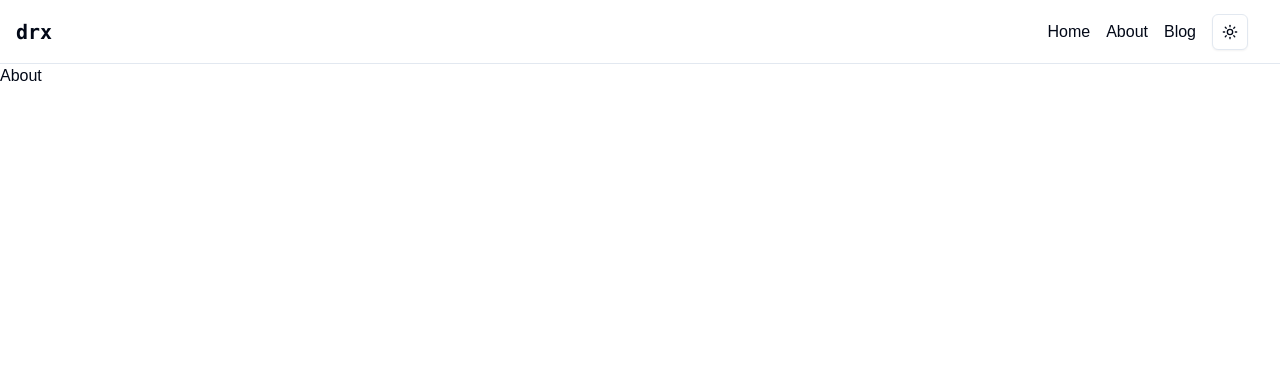
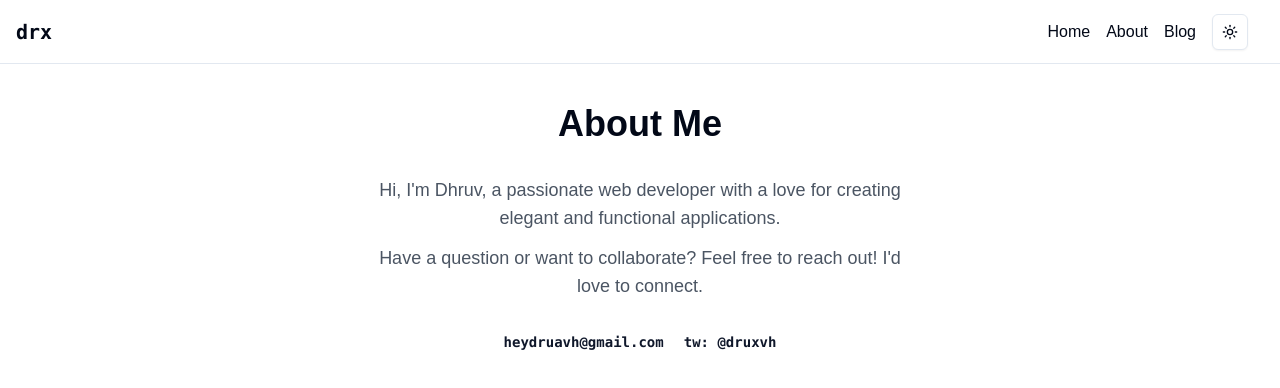
Before and after one commit to druxvh/mdx-blog, a Next.js app: page /about in a window 1280 px wide. Shown: the top 388 px of the page. Built offline with nearby package versions, Linux system fonts and the light colour scheme.

Commit message:
style: added & styled about me page

```diff
--- a/app/about/page.tsx
+++ b/app/about/page.tsx
@@ -1,8 +1,39 @@
+import MaxWidthWrapper from "@/components/MaxWidthWrapper";
+import Link from "next/link";
 
 function About() {
   return (
-    <div>About</div>
-  )
+    <MaxWidthWrapper className="py-10 px-8 sm:px-4 max-w-xl">
+      <div className=" flex flex-col gap-3 text-center text-pretty antialiased">
+        <h1 className="text-4xl font-bold">About Me</h1>
+        <div className="flex flex-col gap-3 py-5">
+          <p className="text-lg text-gray-600 dark:text-slate-300">
+            Hi, I&apos;m Dhruv, a passionate web developer with a love for
+            creating elegant and functional applications.
+          </p>
+          <p className="text-lg text-gray-600 dark:text-slate-300">
+            Have a question or want to collaborate? Feel free to reach out!
+            I&apos;d love to connect.
+          </p>
+        </div>
+        <div className="flex justify-center gap-5">
+          <Link
+            href="mailto:heydruavh@gmail.com"
+            className="text-slate-900 dark:text-slate-400 font-mono font-semibold hover:underline text-sm"
+          >
+            heydruavh@gmail.com
+          </Link>
+          <Link
+            href="https://www.x.com/druxvh"
+            target="_blank"
+            className="text-slate-900 dark:text-slate-400 font-mono font-semibold hover:underline text-sm"
+          >
+            tw: @druxvh
+          </Link>
+        </div>
+      </div>
+    </MaxWidthWrapper>
+  );
 }
 
-export default About
+export default About;
```
